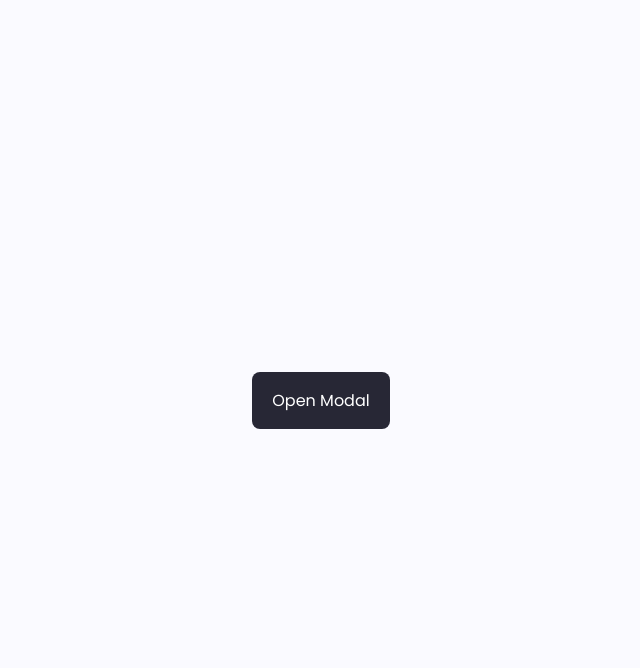
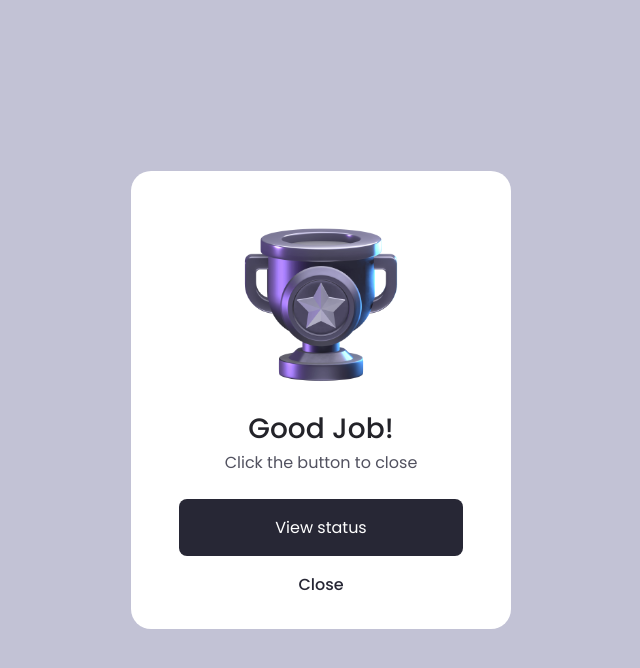
Before and after one commit to SisifoDev/react-popup-modal, a React (Create React App) app: page / in a window 1280 px wide. Both pictures are taken after a click on the button "Open Modal". Shown: the top 668 px of the page, without its empty margins (319-959 px from the left). Built offline with nearby package versions, Linux system fonts and the light colour scheme.

Commit message:
Open modal ok

```diff
--- a/src/App.js
+++ b/src/App.js
@@ -1,9 +1,14 @@
 import "./App.css";
 
 function App() {
+  const showModal = () => {
+    const modalContainer = document.getElementById("modal-container");
+    modalContainer.classList.add("show-modal");
+  };
+
   return (
     <section className="modal container">
-      <button className="modal__button" id="open-modal">
+      <button onClick={showModal} className="modal__button" id="open-modal">
         Open Modal
       </button>
 
@@ -13,7 +18,7 @@ function App() {
             <i className="bx bx-x"></i>
           </div>
 
-          <img src="assets/img/star-trophy.png" alt="" class="modal__img" />
+          <img src="img/star-trophy.png" alt="" class="modal__img" />
 
           <h1 className="modal__title">Good Job!</h1>
           <p className="modal__description">Click the button to close</p>
```
